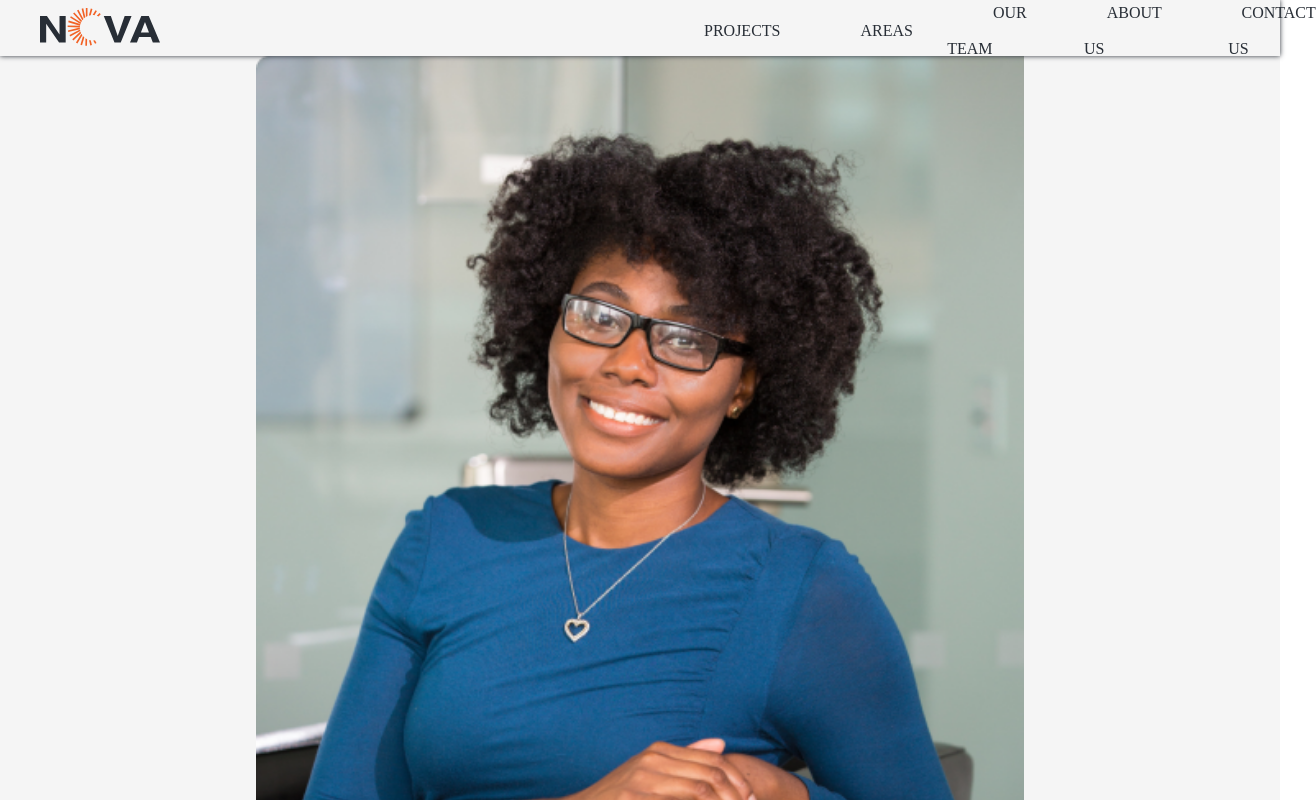
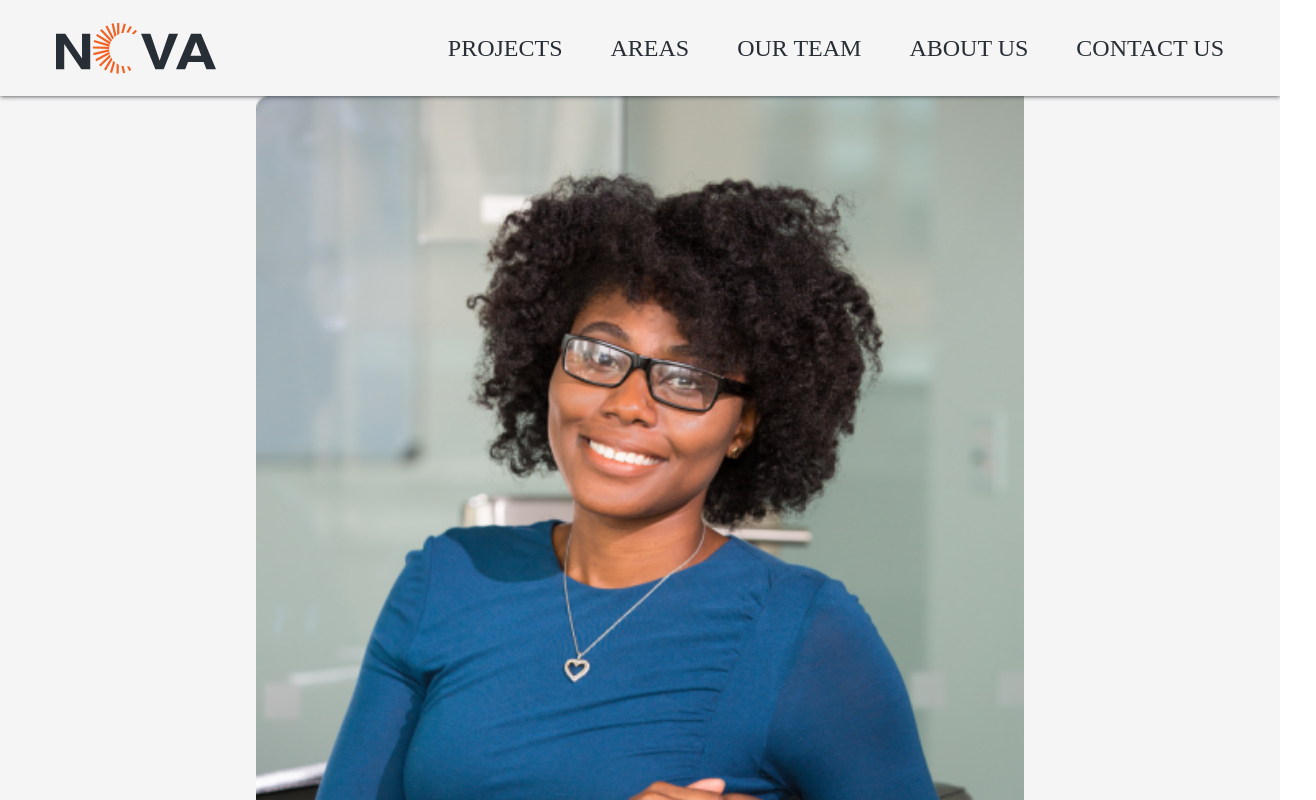
Before and after one commit to simha97/NOVA-hypermedia, a Nuxt app: page / in a window 1280 px wide. Shown: the top 800 px of the page, 1316 px wide, since content can reach past the window. Built offline with nearby package versions, Linux system fonts and the light colour scheme; no server answers.

Commit message:
header style is now like on figma

```diff
--- a/components/TheHeader.vue
+++ b/components/TheHeader.vue
@@ -4,14 +4,16 @@
 
 <template>
     <div class="nav-container">
-        <NuxtLink to="/" ><img src="/logo.svg" alt="logo nova" style="position: absolute; left: 40px; top: 8px; width: 120px;"/></NuxtLink>
+        <NuxtLink to="/" ><img src="/logo.svg" alt="logo nova" style="position: relative; left: 56px; width: 160px;"/></NuxtLink>
         <div class="nav-list-item">
-            <div class="dropdown"><NuxtLink to="/projects">PROJECTS</NuxtLink>
-                <div class="dropdown-sub">
-                    <div class="dropdown-option" ><NuxtLink to="/projects/main-projects" >MAIN PROJECTS</NuxtLink></div>
-                    <div class="dropdown-option" ><NuxtLink to="/projects" >ALL PROJECTS</NuxtLink></div>
+            <span class="nav-item">
+                <div class="dropdown"><NuxtLink to="/projects">PROJECTS</NuxtLink>
+                    <div class="dropdown-sub">
+                        <div class="dropdown-option" ><NuxtLink to="/projects/main-projects" >MAIN PROJECTS</NuxtLink></div>
+                        <div class="dropdown-option" ><NuxtLink to="/projects" >ALL PROJECTS</NuxtLink></div>
+                    </div>
                 </div>
-            </div>
+            </span>
             <div class="nav-item"><NuxtLink to="/areas">AREAS</NuxtLink></div>
             <div class="nav-item"><NuxtLink to="/ourTeam">OUR TEAM</NuxtLink></div>
             <div class="nav-item"><NuxtLink to="/aboutUs"> ABOUT US</NuxtLink></div>
@@ -40,20 +42,24 @@
         background-color: #F5F5F5;
         display: flex;
         width: 100%;
-        height: 56px;
+        height: 96px;
         position: relative;
         z-index: 1; /*this give the idea of "layers", so this has to be up the root level 0, and must be accompanied with position*/
         box-shadow: 0 0 5px 0 #282E36;
-        font-size: 24px;
+        align-items: center;
     }
 
     .nav-list-item {
-        position: relative;
-        margin-left: 624px;
+        position: absolute;
+        right: 56px;
         align-items: center;
         display: flex;
         text-align:center;
-        text-indent: 80px;
+        gap: 48px;
+    }
+
+    .nav-item {
+        width: max-content;
     }
 
     .dropdown{
@@ -64,23 +70,24 @@
     .dropdown-sub{
         display: none;
         position: absolute;
+        left: -50%;
         background-color: #F5F5F5;
-        width: 100%;
+        width: max-content;
         overflow: auto;
-        text-indent: initial;
         box-shadow: 0px 10px 10px 0px rgba(0,0,0,0.7);
-        margin-left: 40px;
+        row-gap: 45px;
+        padding: 12px 16px 12px 16px;
+        border: solid 1px #282E36;
+        border-radius: 8px;
     }
 
     .dropdown-option {
-        height: 56px;
-        padding: 8px;
+        text-align: center;
+        padding: 4px 0 4px 0;
     }
 
     .dropdown:hover .dropdown-sub {
         display: block;
-        border: solid 1px #282E36;
-        border-radius: 8px;
     }
 
     .dropdown:hover .dropdown-sub .dropdown-option:hover{
@@ -92,7 +99,7 @@
         color:#282E36;
         src:url('/font/Myriad\ Pro\ Regular.ttf') format("truetype");
         font-family: "Myriad Pro Regular";
-        font-size: 16px;
+        font-size: 24px;
         width: max-content;
     }
 
```
